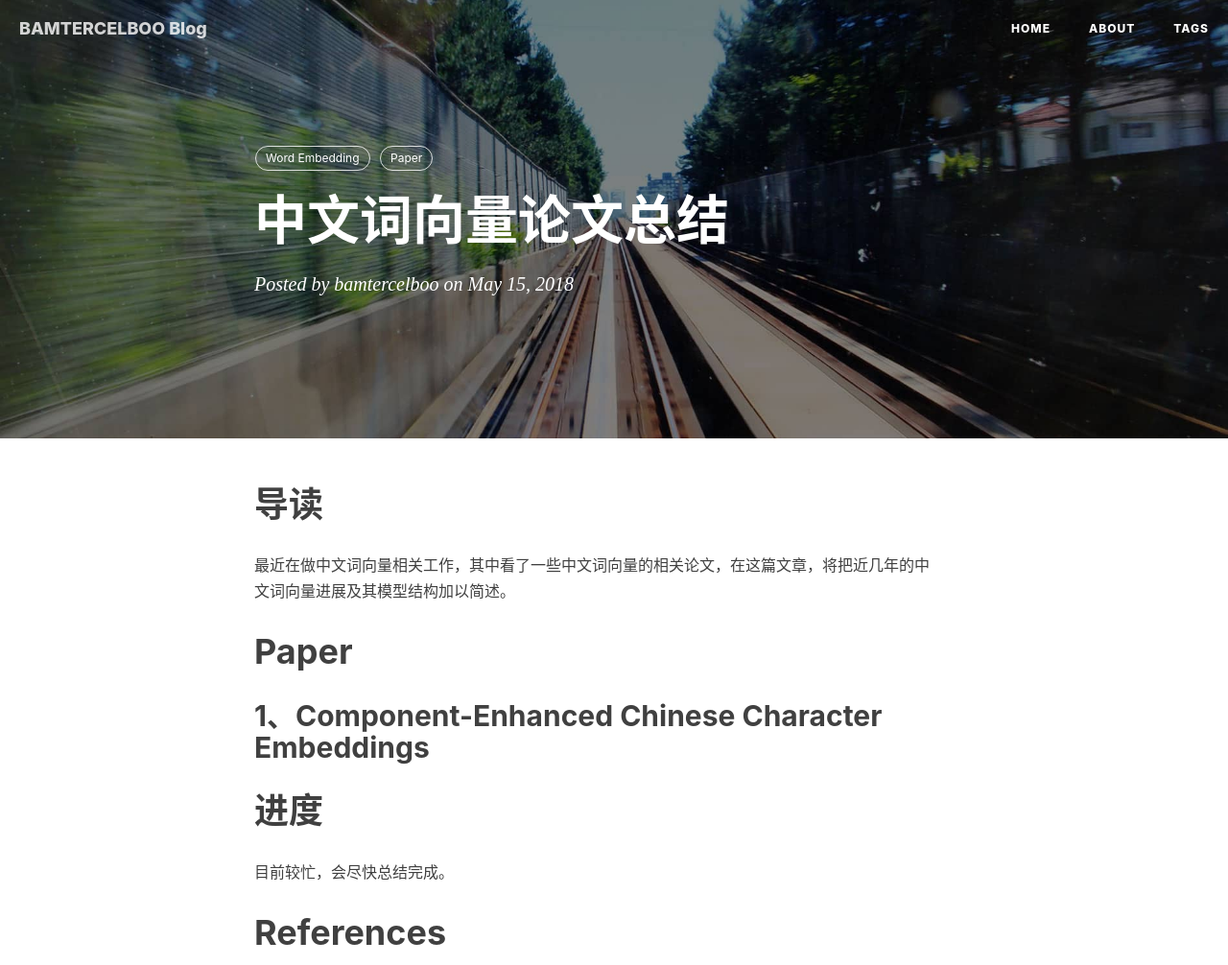
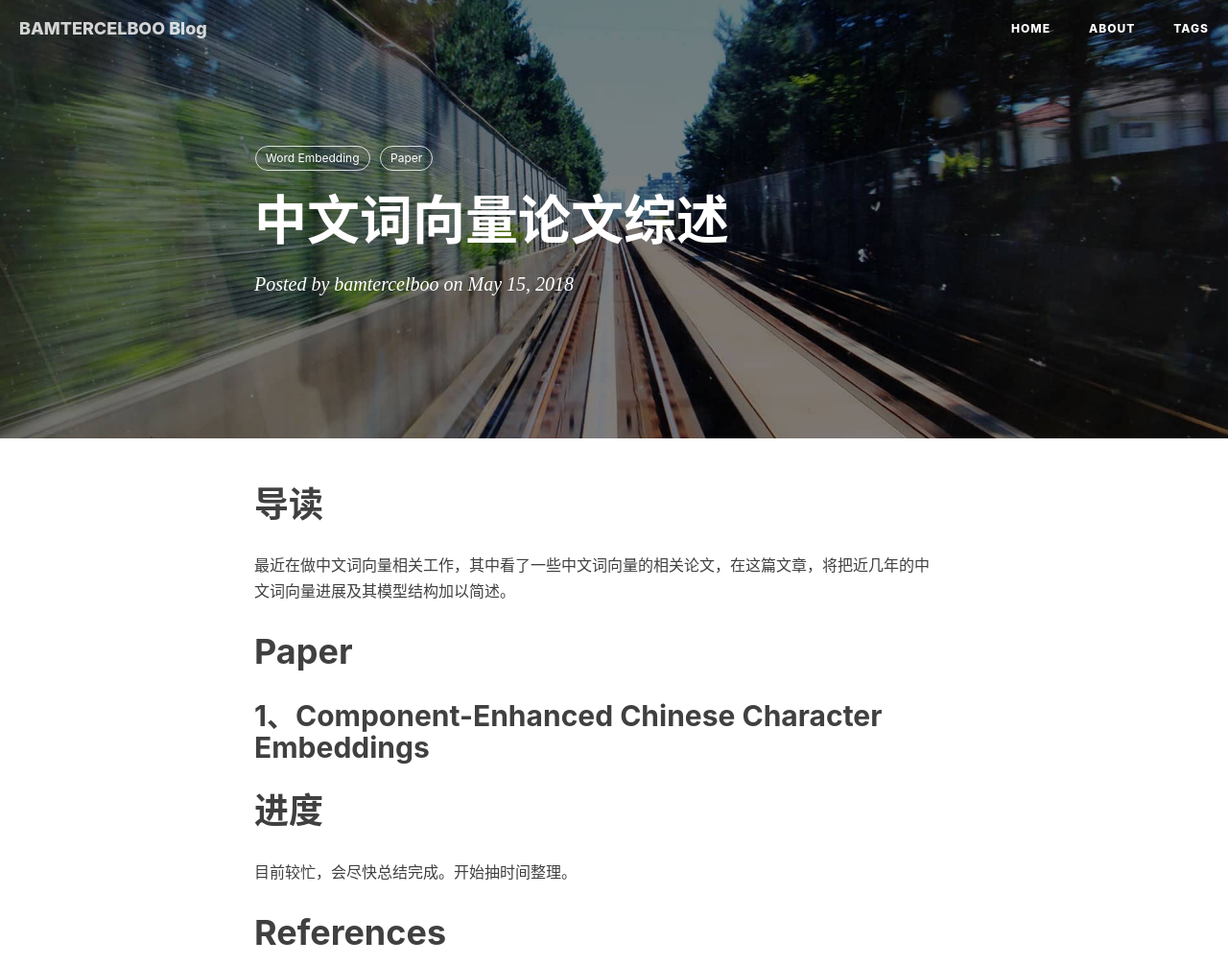
Before and after one commit to bamtercelboo/bamtercelboo.github.io, a Jekyll site: the page built from _posts/2018-05-15-chinese_embedding_paper.md, in a window 1280 px wide. Shown: the top 1006 px of the page at 96% size. Built offline with Jekyll 4.4.1, drawn with Linux system fonts in a browser that asks for light colours; nearby versions of some CDN libraries; comment, search, counter and statistics services are not loaded.

Commit message:
chinese embedding paper

```diff
--- a/_posts/2018-05-15-chinese_embedding_paper.md
+++ b/_posts/2018-05-15-chinese_embedding_paper.md
@@ -1,6 +1,6 @@
 ---
 layout:     post
-title:      "中文词向量论文总结"
+title:      "中文词向量论文综述"
 date:       2018-05-15
 author:     "bamtercelboo"
 header-img: "img/post-bg-2015.jpg"
@@ -20,7 +20,7 @@ tags:
 
 
 #  进度  #
-目前较忙，会尽快总结完成。
+目前较忙，会尽快总结完成。开始抽时间整理。
 
 
 # References  #
```
